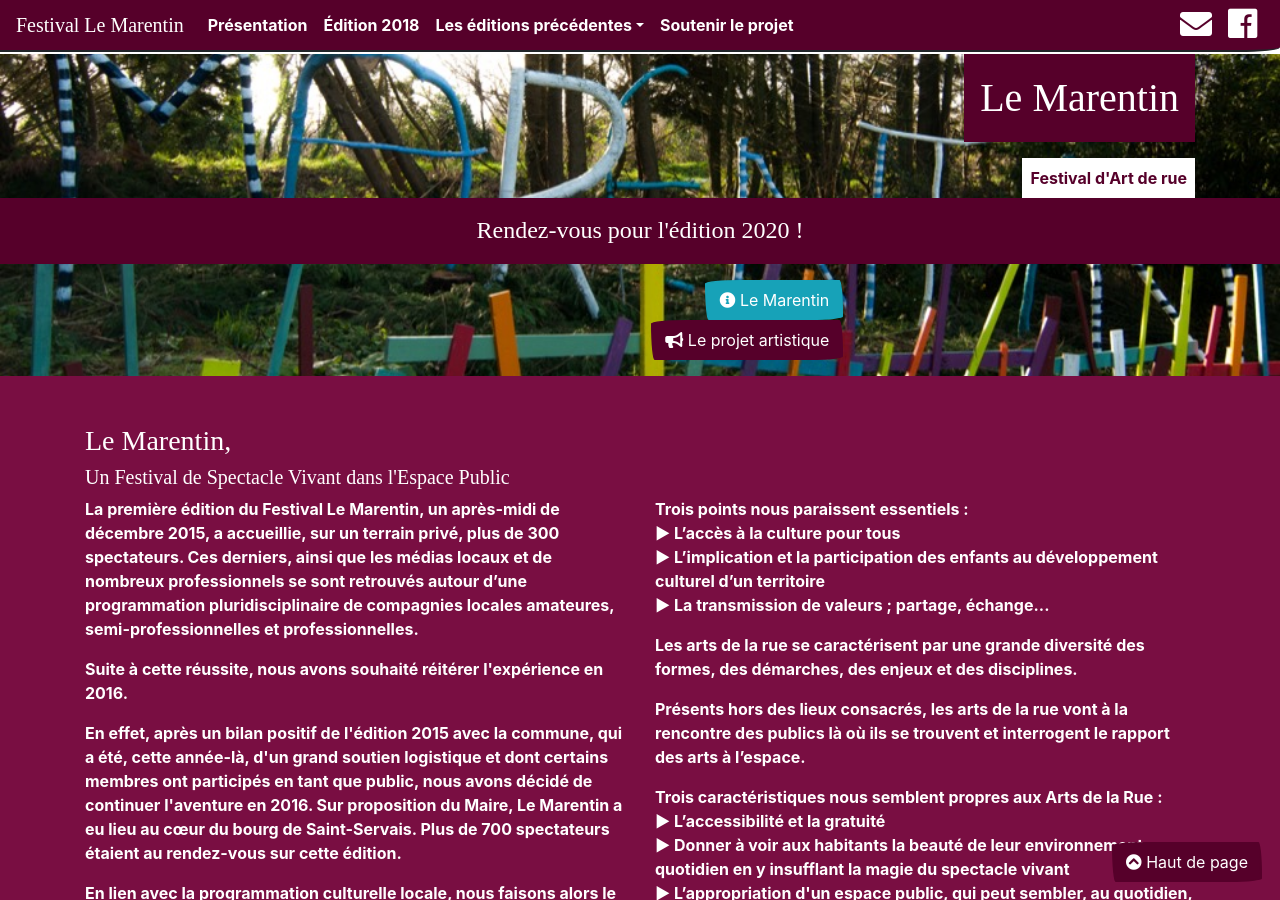
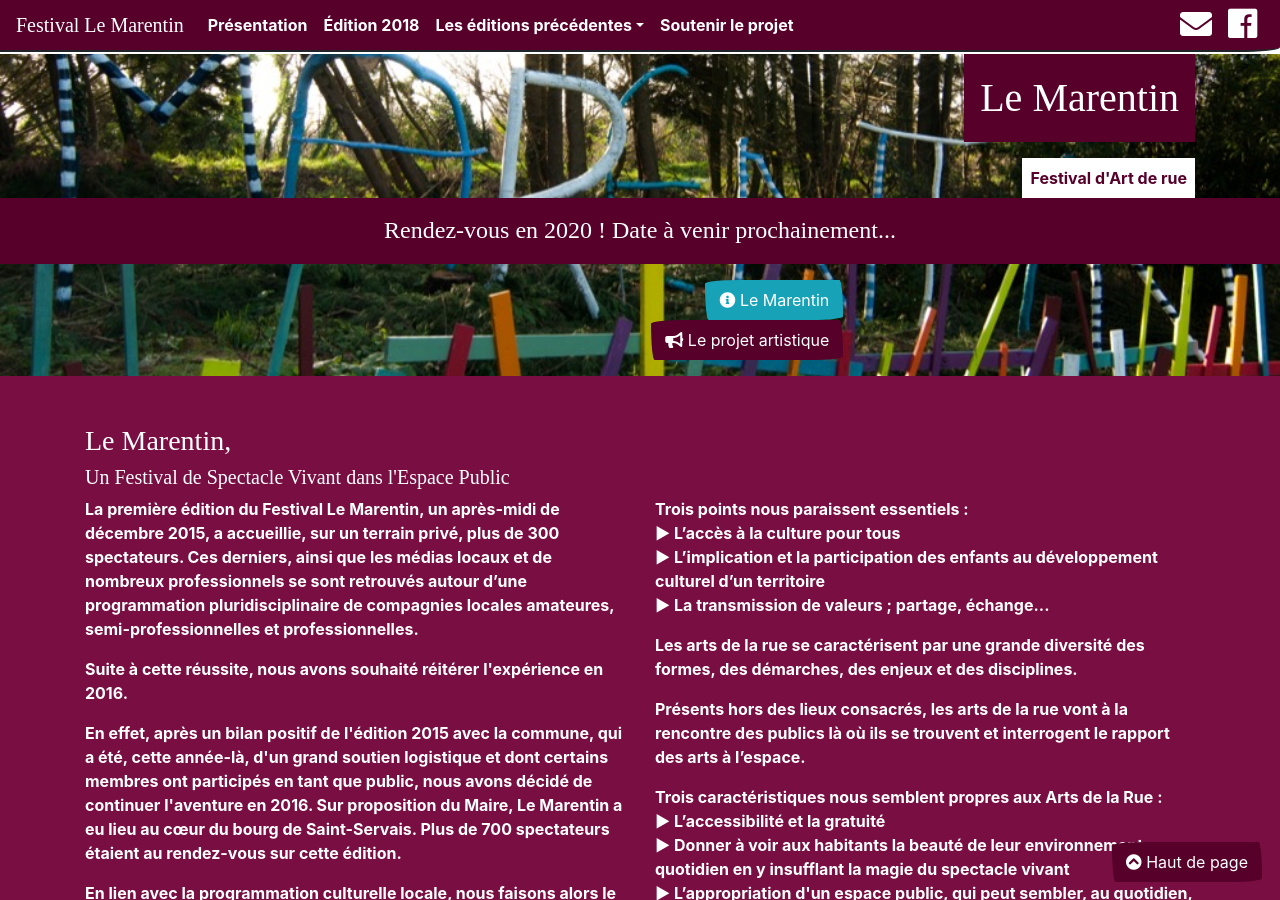
Before and after one commit to tibodut/marentin, a Jekyll site: the page built from index.html, in a window 1280 px wide and 900 px high. Built offline with Jekyll 4.4.1, drawn with Linux system fonts in a browser that asks for light colours; nearby versions of some CDN libraries; some web fonts are replaced.

Commit message:
Update index.html

```diff
--- a/index.html
+++ b/index.html
@@ -11,7 +11,7 @@
 
     </div>
 
- <div class="text-center"><h4 class="mt-auto mb-3 p-3 bg-primary text-light">Rendez-vous pour l'édition 2020 !</h4>
+ <div class="text-center"><h4 class="mt-auto mb-3 p-3 bg-primary text-light">Rendez-vous en 2020 ! Date à venir prochainement...</h4>
 </div>
 
           <div class="row">
```
